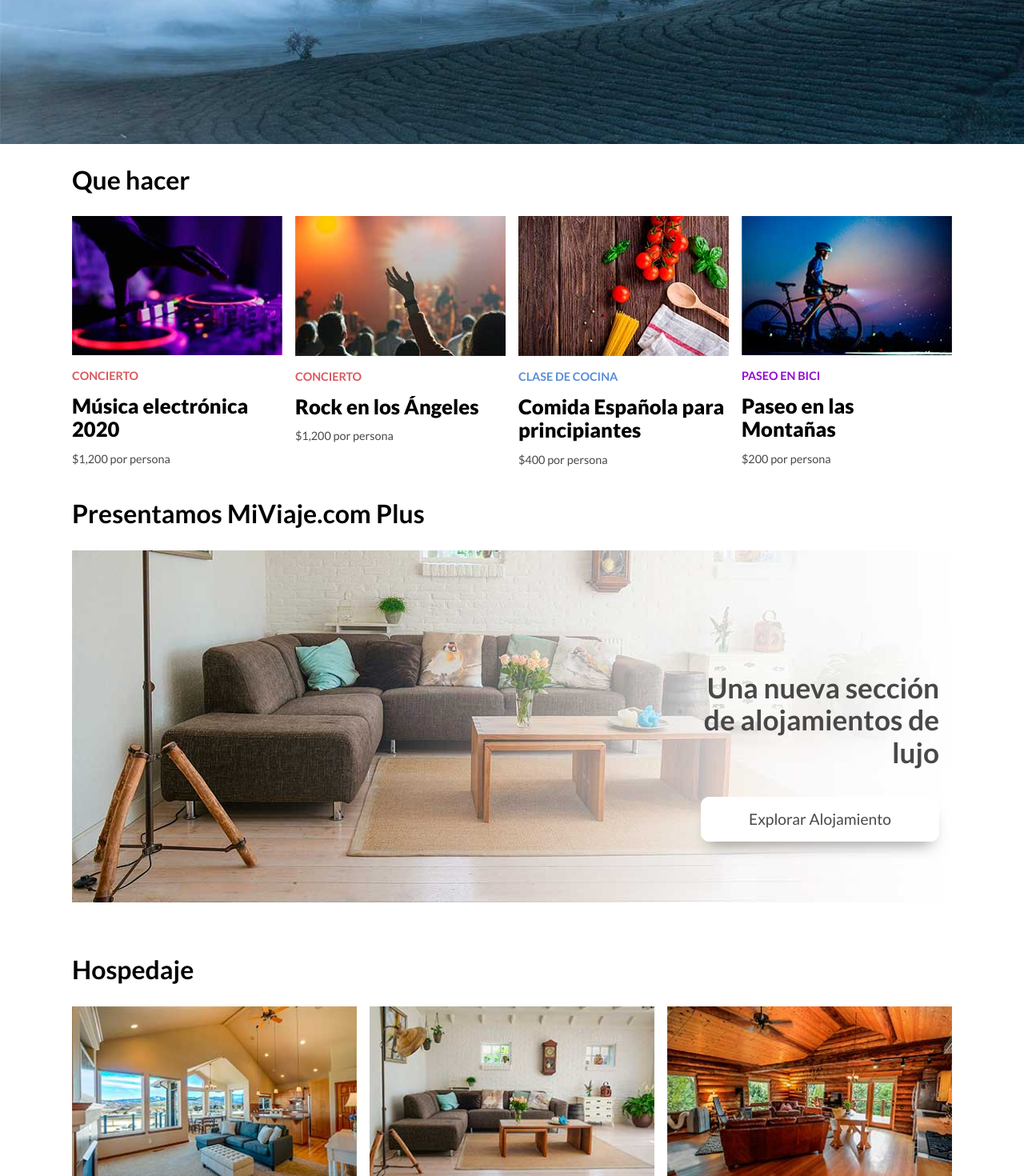
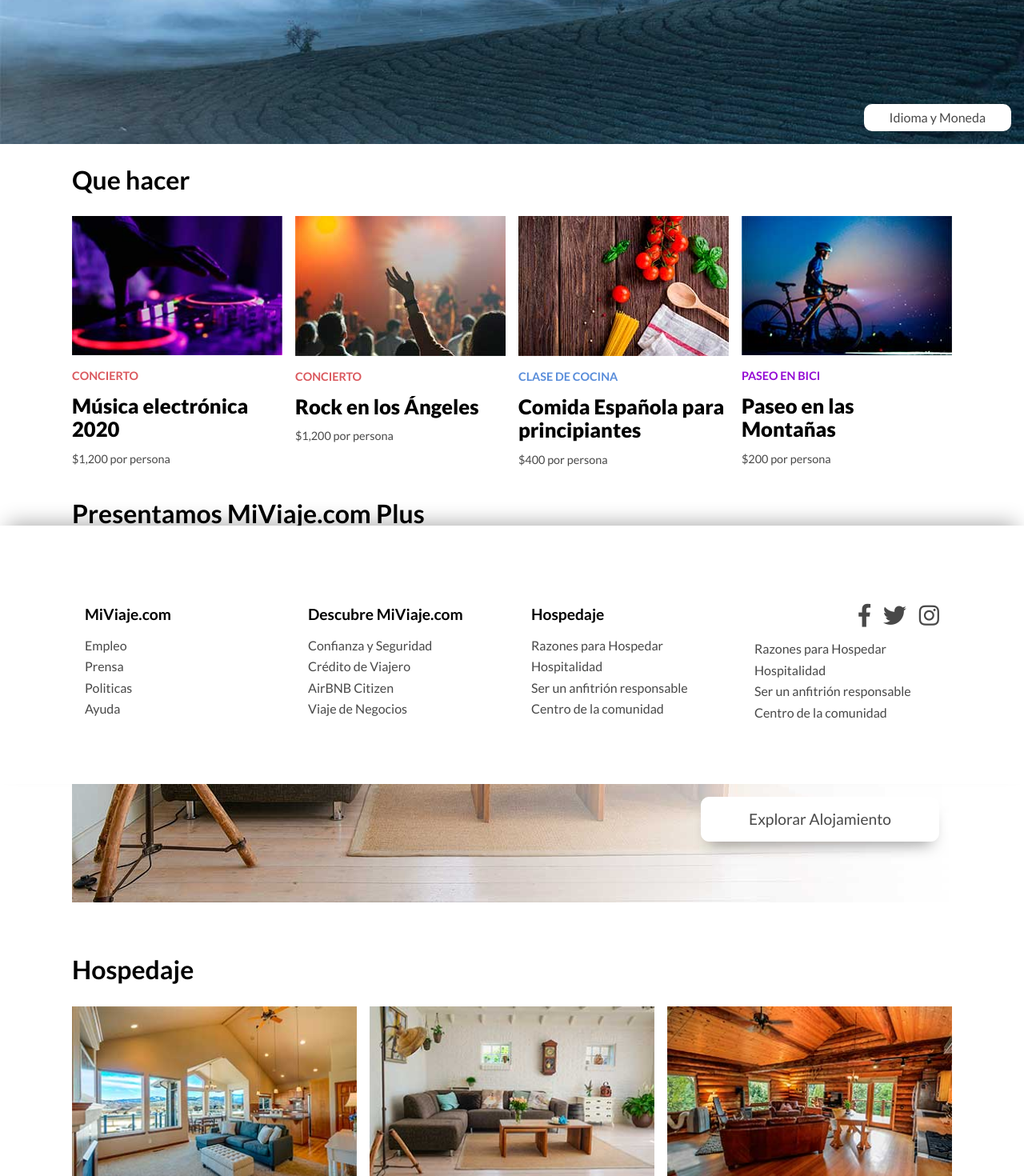
Before and after one commit to Emasesosos/CSS_AirBNB, a React (Create React App) app in the folder airbnb/: page / in a window 1280 px wide. Shown: the part 620-2090 px from the top of the page at 80% size. Built offline with nearby package versions, Linux system fonts and the light colour scheme.

Commit message:
Fin App: Creando botón para mostrar/ocultar footer, useEffect para ocultar Footer

```diff
--- a/airbnb/src/componentes/Footer/Footer.js
+++ b/airbnb/src/componentes/Footer/Footer.js
@@ -1,8 +1,43 @@
-import React from 'react';
+import React, { Fragment, useState } from 'react';
 
 const Footer = () => {
+
+    const [ boton, guardarBoton ] = useState({
+        clase: 'btn-flotante',
+        claseF: '',
+        texto: 'Idioma y Moneda'
+    });
+
+    const { clase, claseF, texto } = boton;
+
+    const onClick = (e) => {
+        e.preventDefault();
+
+        const claseMenu = e.target.classList;
+        // console.log(claseMenu);
+
+        if(claseMenu.contains('btn-flotante')) {
+
+            guardarBoton({
+                clase: 'activo',
+                claseF: 'activoF',
+                texto: 'X Cerrar'
+            });
+
+        } else {
+
+            guardarBoton({
+                clase: 'btn-flotante',
+                claseF: '',
+                texto: 'Idioma y Moneda'
+            });
+
+        }
+    };
+
     return (
-        <footer className="footer">
+        <Fragment>
+            <footer className={`footer ${claseF}`}>
                 <div className="contenedor contenedor-cards">
                     <div className="nav-footer">
                         <h3>MiViaje.com</h3>
@@ -57,6 +92,14 @@ const Footer = () => {
                     </div>
                 </div>
             </footer>
+            <a
+                href="/"
+                className={`${clase}`}
+                onClick={onClick}
+            >
+                {texto}
+            </a>
+        </Fragment>
     );
 }
 
--- a/airbnb/src/componentes/Hero/Hero.js
+++ b/airbnb/src/componentes/Hero/Hero.js
@@ -1,12 +1,62 @@
-import React from 'react';
+import React, { useEffect } from 'react';
 import logo from './../../img/logo.png';
+import arriba1 from './../../img/arriba.jpg';
+import arriba2 from './../../img/arriba2.jpg';
 
 const Hero = () => {
+
+    const hero = React.createRef();
+
+    useEffect(() => {
+        efectoImagen();
+    },[]);
+
+    const efectoImagen = () => {
+
+        console.log('efectoImagen');
+
+        const imagenHero = hero.current;
+        console.log('imagenHero', imagenHero);
+
+        let i = 0;
+        let tiempo = 0;
+
+        // Arreglo con imagenes de fondo
+        const imagenes = [arriba1, arriba2];
+
+        setInterval(() => {
+
+            if (tiempo > 40) {
+
+                tiempo = 0;
+                imagenHero.style.backgroundImage = `url(${imagenes[i]})`;
+
+                if(i === imagenes.length - 1) {
+                    i = 0;
+                } else {
+                    i++;
+                }
+                console.log(i);
+                console.log(imagenes[i]);
+
+            }
+
+            tiempo++;
+            imagenHero.style.backgroundPositionY = '-' + tiempo + 'px';
+
+        }, 100);
+
+    };
+
     return (
-        <div className="hero">
+        // <div className="hero" onSubmit={onSubmit}>
+        <div ref={hero} className="hero">
             <header className="header contenedor">
                 <div className="logo">
-                    <img src={logo} alt="logo"/>
+                    <img
+                        src={logo}
+                        alt="logo"
+                    />
                 </div>
                 <nav className="navegacion">
                     <a href="/">Vender</a>
--- a/airbnb/src/css/app.css
+++ b/airbnb/src/css/app.css
@@ -213,6 +213,26 @@ h3 {
   color: #FFFFFF;
 }
 
+.btn-flotante {
+  position: fixed;
+  bottom: 1rem;
+  right: 1rem;
+  background-color: #FFFFFF;
+  border-radius: 10px;
+  color: #484848;
+  padding: 0.5rem 2rem;
+  text-decoration: none;
+  -webkit-box-shadow: 0px 13px 19px -10px rgba(0, 0, 0, 0.4);
+  -moz-box-shadow: 0px 13px 19px -10px rgba(0, 0, 0, 0.4);
+  box-shadow: 0px 13px 19px -10px rgba(0, 0, 0, 0.4);
+  transition: all .5s ease-in-out;
+}
+
+.btn-flotante:hover {
+  background-color: #DA595E;
+  color: #FFFFFF;
+}
+
 /* ***** => MAIN: DESTINOS <= ***** */
 .destinos .contenedor-cards {
   grid-template-columns: repeat(auto-fit, minmax(200px, 1fr));
@@ -234,6 +254,38 @@ h3 {
 }
 
 /* ***** => FOOTER <= ***** */
+.activo {
+  position: fixed;
+  bottom: 1rem;
+  right: 1rem;
+  background-color: #FFFFFF;
+  border-radius: 10px;
+  color: #FFFFFF;
+  padding: 0.5rem 2rem;
+  text-decoration: none;
+  background-color: #DA595E;
+}
+
+.activo h3 {
+  color: #484848;
+}
+
+.footer {
+  position: fixed;
+  bottom: -100%;
+  background-color: #FFFFFF;
+  width: 100%;
+  -webkit-box-shadow: 0px -13px 24px -10px rgba(0, 0, 0, 0.32);
+  -moz-box-shadow: 0px -13px 24px -10px rgba(0, 0, 0, 0.32);
+  box-shadow: 0px -13px 24px -10px rgba(0, 0, 0, 0.32);
+  transition: all .3s ease-in;
+  padding: 4rem 0;
+}
+
+.footer.activoF {
+  bottom: 0;
+}
+
 .footer .nav-footer {
   padding: 1rem;
 }
--- a/airbnb/src/scss/_custom.scss
+++ b/airbnb/src/scss/_custom.scss
@@ -183,6 +183,26 @@ h3 {
     }
 }
 
+.btn-flotante {
+    position: fixed;
+    bottom: 1rem;
+    right: 1rem;
+    background-color: $claro;
+    border-radius: 10px;
+    color: $oscuro;
+    padding: 0.5rem 2rem;
+    text-decoration: none;
+    -webkit-box-shadow: 0px 13px 19px -10px rgba(0, 0, 0, 0.4);
+    -moz-box-shadow: 0px 13px 19px -10px rgba(0, 0, 0, 0.4);
+    box-shadow: 0px 13px 19px -10px rgba(0, 0, 0, 0.4);
+    transition: all .5s ease-in-out;
+}
+
+.btn-flotante:hover {
+    background-color: $primario;
+    color: $claro;
+}
+
 
 /* ***** => MAIN: DESTINOS <= ***** */
 
@@ -207,7 +227,34 @@ h3 {
 
 /* ***** => FOOTER <= ***** */
 
+.activo {
+    position: fixed;
+    bottom: 1rem;
+    right: 1rem;
+    background-color: $claro;
+    border-radius: 10px;
+    color: $claro;
+    padding: 0.5rem 2rem;
+    text-decoration: none;
+    background-color: $primario;
+    h3 {
+        color: $oscuro;
+    }
+}
+
 .footer {
+    position: fixed;
+    bottom: -100%;
+    background-color: $claro;
+    width: 100%;
+    -webkit-box-shadow: 0px -13px 24px -10px rgba(0, 0, 0, 0.32);
+    -moz-box-shadow: 0px -13px 24px -10px rgba(0, 0, 0, 0.32);
+    box-shadow: 0px -13px 24px -10px rgba(0, 0, 0, 0.32);
+    transition: all .3s ease-in;
+    padding: 4rem 0;
+    &.activoF {
+        bottom: 0;
+    }
     .nav-footer {
         padding: 1rem;
         h3 {
```
Lines whose indentation alone changed are shown as unchanged.
